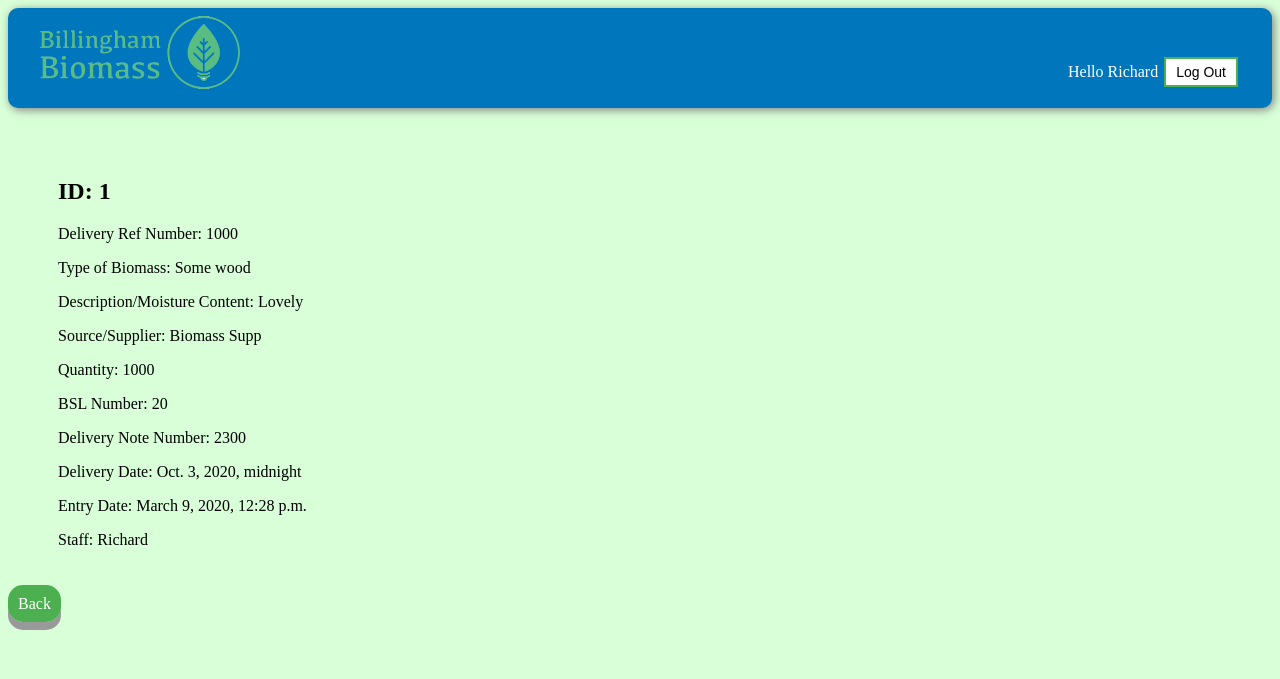
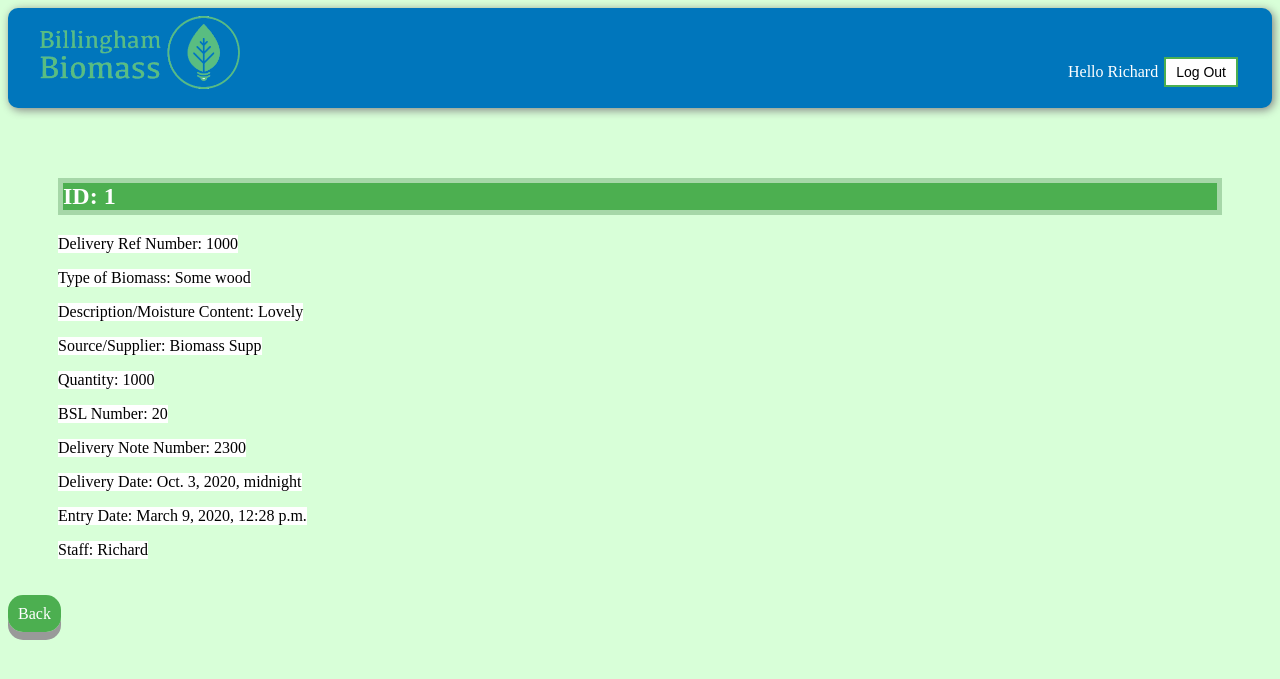
Before and after one commit to BiomassRich/Biomass, a Django app: page /fueldelivery/1/ in a window 1280 px wide. Shown: the top 679 px of the page. Run offline with Django 3.2, Linux system fonts and the light colour scheme; a user stored in the database is signed in; data comes from the database, SQL or seed files in the repository.

Commit message:
Commit to master branch before adding branch for new feature

```diff
--- a/assets/styles.css
+++ b/assets/styles.css
@@ -1,6 +1,17 @@
 .record-view{
   display:block;
   padding:50px;
+}
+
+.record-view h2{
+  background-color: #4CAF50;
+  border: solid 5px rgba(255,255,255,0.5);
+  color:white;
+}
+
+.record-view p{
+  display:table;
+  background-color:white;
 }
 
 .record-view img{
--- a/systems/templates/systems/systemone.html
+++ b/systems/templates/systems/systemone.html
@@ -1,11 +1,5 @@
 {% extends 'base_layout.html' %}
 {% block content %}
-<script type="text/javascript" src="https://cdnjs.cloudflare.com/ajax/libs/Chart.js/2.9.3/Chart.min.js"></script>
-<link rel="stylesheet" href="https://stackpath.bootstrapcdn.com/bootstrap/4.4.1/css/bootstrap.min.css">
-<canvas id="myChart" width="300" height="300"></canvas>
-<script>
-  let myChart = document.getElementById('myChart').getContext('2d');
-</script>
 <div class="monthly">
   <h1>System One Monthly Meter Entries</h1>
   <table>
```
